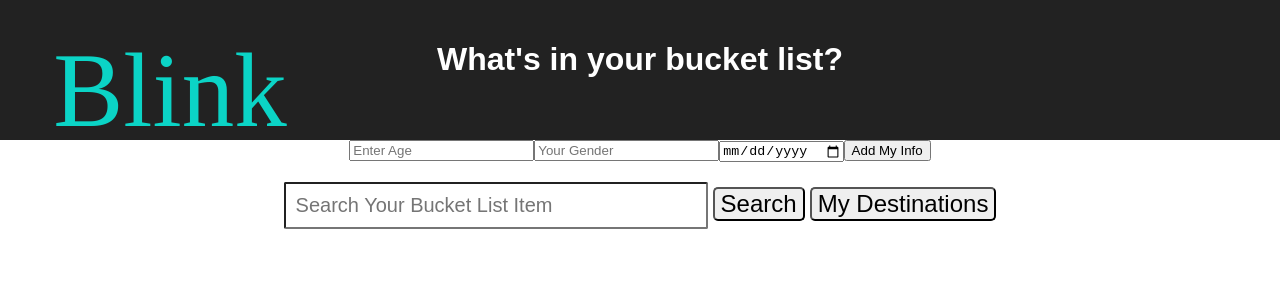
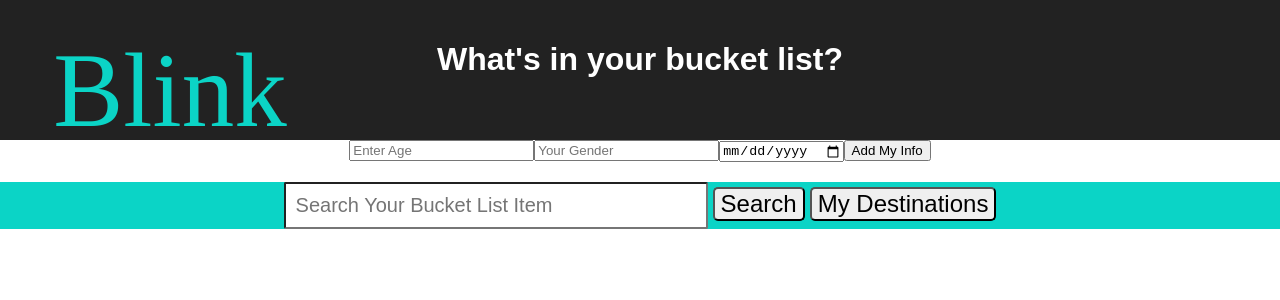
Before and after one commit to olgasizova/Blink, a React (Create React App) app in the folder Blink/: page / in a window 1280 px wide. Shown: the top 300 px of the page. Built offline with nearby package versions, Linux system fonts and the light colour scheme; no server answers; a web font is replaced by a local one.

Commit message:
udpated search bar css

```diff
--- a/Blink/src/components/Search/Search.css
+++ b/Blink/src/components/Search/Search.css
@@ -6,6 +6,7 @@
 
 #form-container{
   margin-top: 20px;
+  background-color: #0BD4C6;
 }
 
 #searchForm{
```
